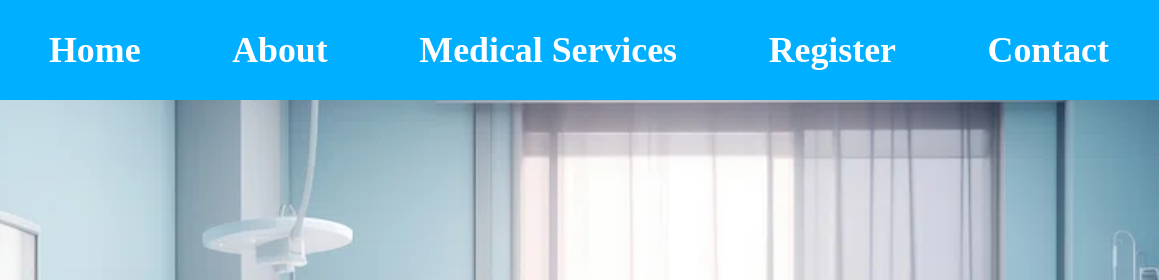
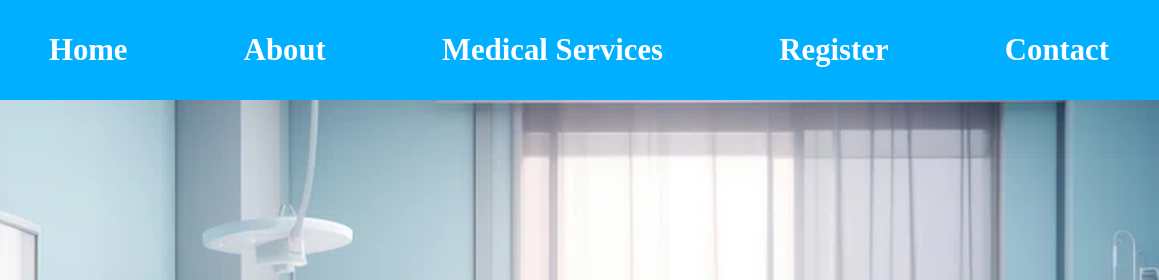
Before and after one commit to MirzaG0786/Health-Care-Services-, a plain HTML site: page index.html in a window 1280 px wide. Shown: the top 280 px of the page, 121-1280 px from the left. Drawn offline with Linux system fonts and the light colour scheme.

Commit message:
fourth commit

```diff
--- a/style.css
+++ b/style.css
@@ -23,7 +23,7 @@ ul {
   list-style-type: none;
   padding: 0px;
   font-weight: 700;
-  font-size: 2.8vw;
+  font-size: 2.4vw;
   font-family: "ui-sans-serif";
   color: aliceblue;
   height: 100%;
```
